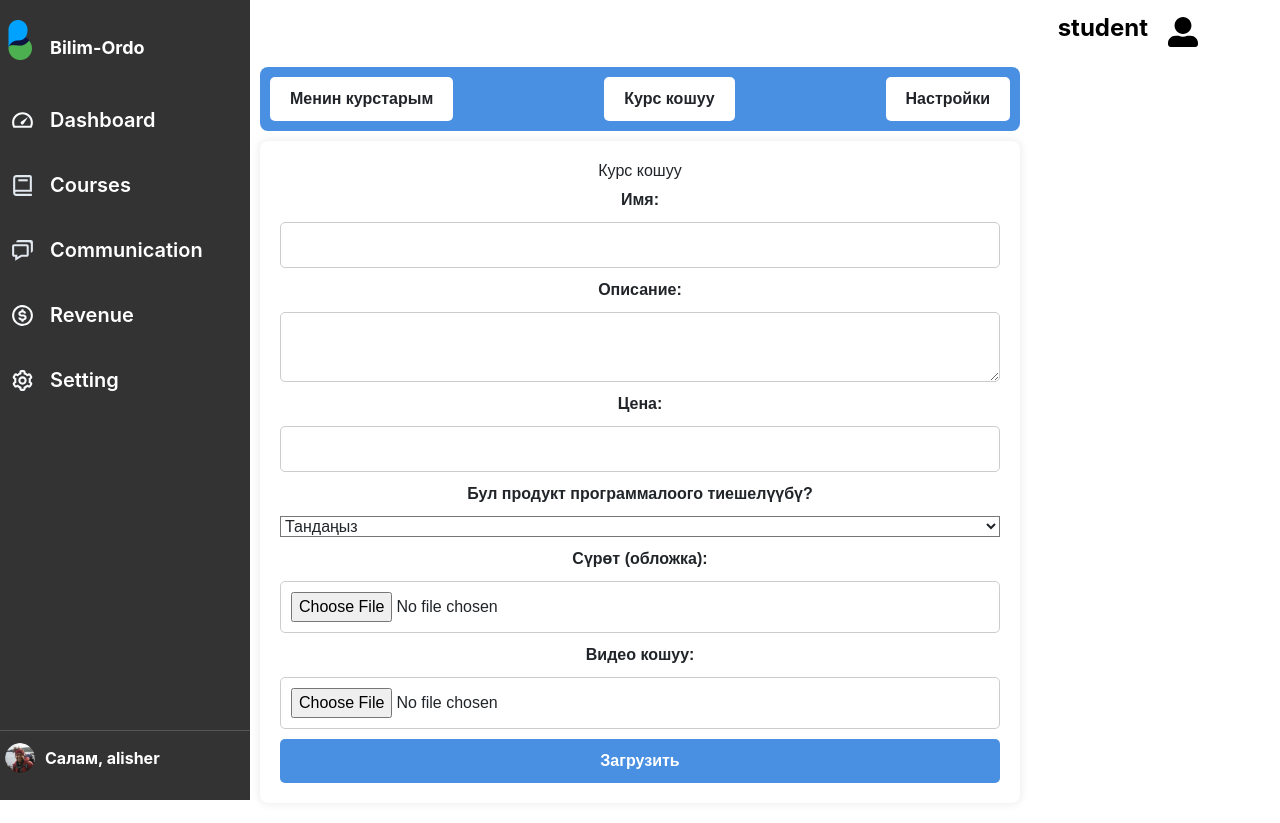
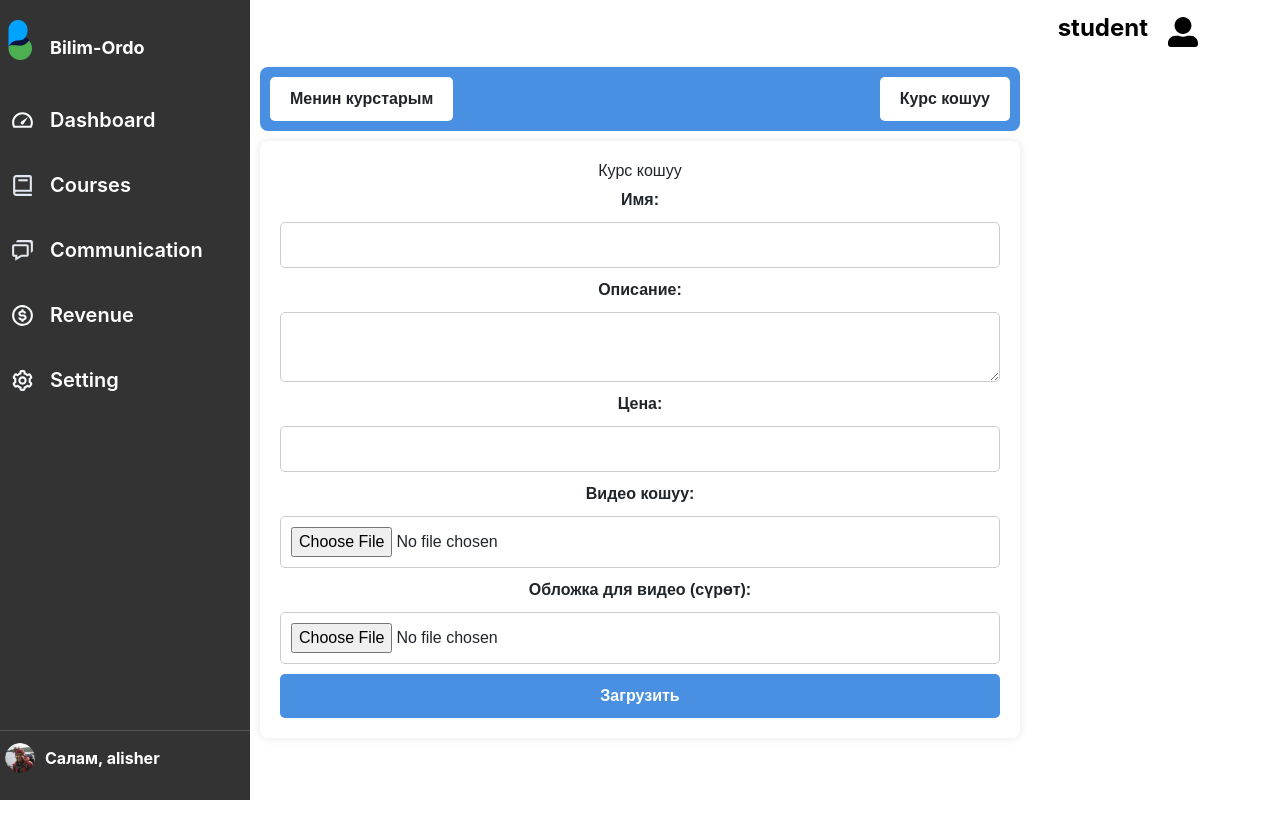
Before and after one commit to okurmenpro/bilim-ordo-frontend, a React (Create React App) app: page /instructor/courses in a window 1280 px wide. Both pictures are taken after a click on the button "Курс кошуу". After the commit the page ends 800 px from the top, so only its background shows below. Built offline with nearby package versions, Linux system fonts and the light colour scheme.

Commit message:
commit 3

```diff
--- a/src/components/Coursesinstructor/AddCourse/index.jsx
+++ b/src/components/Coursesinstructor/AddCourse/index.jsx
@@ -5,33 +5,37 @@ function AddCourse() {
     name: "",
     description: "",
     price: "",
+    videos: null,
     images: null,
-    video: null,
-    isProgrammingRelated: "",
-    programmingLanguage: "",
   });
 
+  const [videoPreview, setVideoPreview] = useState(null);
   const [imagePreview, setImagePreview] = useState(null);
-  const [videoPreview, setVideoPreview] = useState(null);
 
   const handleInputChange = (event) => {
     const { name, value } = event.target;
     setFormData({ ...formData, [name]: value });
   };
 
+  const handleVideoChange = (event) => {
+    const file = event.target.files[0];
+    if (file) {
+      if (videoPreview) {
+        URL.revokeObjectURL(videoPreview);
+      }
+      setFormData({ ...formData, videos: file });
+      setVideoPreview(URL.createObjectURL(file));
+    }
+  };
+
   const handleImageChange = (event) => {
     const file = event.target.files[0];
     if (file) {
+      if (imagePreview) {
+        URL.revokeObjectURL(imagePreview);
+      }
       setFormData({ ...formData, images: file });
       setImagePreview(URL.createObjectURL(file));
-    }
-  };
-
-  const handleVideoChange = (event) => {
-    const file = event.target.files[0];
-    if (file) {
-      setFormData({ ...formData, video: file });
-      setVideoPreview(URL.createObjectURL(file));
     }
   };
 
@@ -40,26 +44,44 @@ function AddCourse() {
     const data = new FormData();
     data.append("name", formData.name);
     data.append("description", formData.description);
-    data.append("price", formData.price);
-    data.append("isProgrammingRelated", formData.isProgrammingRelated);
-    data.append("programmingLanguage", formData.programmingLanguage);
-    if (formData.images) data.append("images", formData.images);
-    if (formData.video) data.append("video", formData.video);
+    data.append("price", parseFloat(formData.price));
+    console.log('FormData:', data);
+
+    if (formData.videos) {
+      data.append("video", formData.videos);
+    }
+
+    if (formData.images) {
+      data.append("coverImage", formData.images);
+    }
+
+    console.log("FormData:", data);
 
     try {
-      const response = await fetch("http://34.93.66.214/api/add-product/", {
+      const response = await fetch("http://35.223.148.229/api/add-product/", {
         method: "POST",
         body: data,
       });
+
+      const result = await response.json();
+      console.log("Server Response:", result);
+
       if (response.ok) {
         alert("Продукт успешно добавлен!");
-        setFormData({ name: "", description: "", price: "", images: null, video: null, isProgrammingRelated: "", programmingLanguage: "" });
+        setFormData({
+          name: "",
+          description: "",
+          price: "",
+          videos: null,
+          images: null,
+        });
+        setVideoPreview(null);
         setImagePreview(null);
-        setVideoPreview(null);
       } else {
-        alert("Ошибка при добавлении продукта.");
+        alert(`Ошибка: ${result.message || "Продукт кошулган жок."}`);
       }
     } catch (error) {
+      console.error("Error:", error);
       alert("Ошибка при добавлении продукта.");
     }
   };
@@ -69,44 +91,43 @@ function AddCourse() {
       <h2>Курс кошуу</h2>
       <form onSubmit={handleSubmit}>
         <label>Имя:</label>
-        <input type="text" name="name" value={formData.name} onChange={handleInputChange} required />
+        <input
+          type="text"
+          name="name"
+          value={formData.name}
+          onChange={handleInputChange}
+          required
+        />
 
         <label>Описание:</label>
-        <textarea name="description" value={formData.description} onChange={handleInputChange} required />
+        <textarea
+          name="description"
+          value={formData.description}
+          onChange={handleInputChange}
+          required
+        />
 
         <label>Цена:</label>
-        <input type="number" name="price" value={formData.price} onChange={handleInputChange} required />
-
-        <label>Бул продукт программалоого тиешелүүбү?</label>
-        <select name="isProgrammingRelated" value={formData.isProgrammingRelated} onChange={handleInputChange} required>
-          <option value="">Тандаңыз</option>
-          <option value="yes">Разработка</option>
-          <option value="no">Бизнес</option>
-          <option value="no">ИТ и ПО</option>
-        </select>
-
-        {formData.isProgrammingRelated === "yes" && (
-          <>
-            <label>Кайсы программалоо тили?</label>
-            <select name="programmingLanguage" value={formData.programmingLanguage} onChange={handleInputChange} required>
-              <option value="">Тандаңыз</option>
-              <option value="JavaScript">JavaScript</option>
-              <option value="Python">Python</option>
-              <option value="Java">Java</option>
-              <option value="C#">C#</option>
-              <option value="C++">C++</option>
-              <option value="Go">Go</option>
-            </select>
-          </>
-        )}
-
-        <label>Сүрөт (обложка):</label>
-        <input type="file" accept="image/*" onChange={handleImageChange} />
-        {imagePreview && <img src={imagePreview} alt="Image Preview" />}
+        <input
+          type="number"
+          name="price"
+          value={formData.price}
+          onChange={handleInputChange}
+          required
+        />
 
         <label>Видео кошуу:</label>
         <input type="file" accept="video/*" onChange={handleVideoChange} />
-        {videoPreview && <video controls width="100%"><source src={videoPreview} type="video/mp4" /></video>}
+        {videoPreview && (
+          <video controls width="100%">
+            <source src={videoPreview} type="video/mp4" />
+            Ваш браузер не поддерживает видео.
+          </video>
+        )}
+
+        <label>Обложка для видео (сүрөт):</label>
+        <input type="file" accept="image/*" onChange={handleImageChange} />
+        {imagePreview && <img src={imagePreview} alt="Image Preview" width="100%" />}
 
         <button type="submit">Загрузить</button>
       </form>
--- a/src/components/Coursesinstructor/Setting/index.jsx
+++ /dev/null
@@ -1,12 +0,0 @@
-import React from "react";
-
-function Settings() {
-  return (
-    <div>
-      <h2>Настройки</h2>
-      <p>Бул жерде сиз курстарыңызды оңдой аласыз.</p>
-    </div>
-  );
-}
-
-export default Settings;
--- a/src/components/Coursesinstructor/index.jsx
+++ b/src/components/Coursesinstructor/index.jsx
@@ -2,7 +2,6 @@ import React, { useState } from "react";
 import "./Coursesinstructor.scss";
 import MyCourses from "./Mycourses";
 import AddCourse from "./AddCourse";
-import Settings from "./Setting";
 
 function Coursesinstructor() {
   const [activeTab, setActiveTab] = useState("myCourses");
@@ -12,13 +11,11 @@ function Coursesinstructor() {
       <nav>
         <button onClick={() => setActiveTab("myCourses")}>Менин курстарым</button>
         <button onClick={() => setActiveTab("addCourse")}>Курс кошуу</button>
-        <button onClick={() => setActiveTab("settings")}>Настройки</button>
       </nav>
 
       <div className="content">
         {activeTab === "myCourses" && <MyCourses />}
         {activeTab === "addCourse" && <AddCourse />}
-        {activeTab === "settings" && <Settings />}
       </div>
     </div>
   );
```
